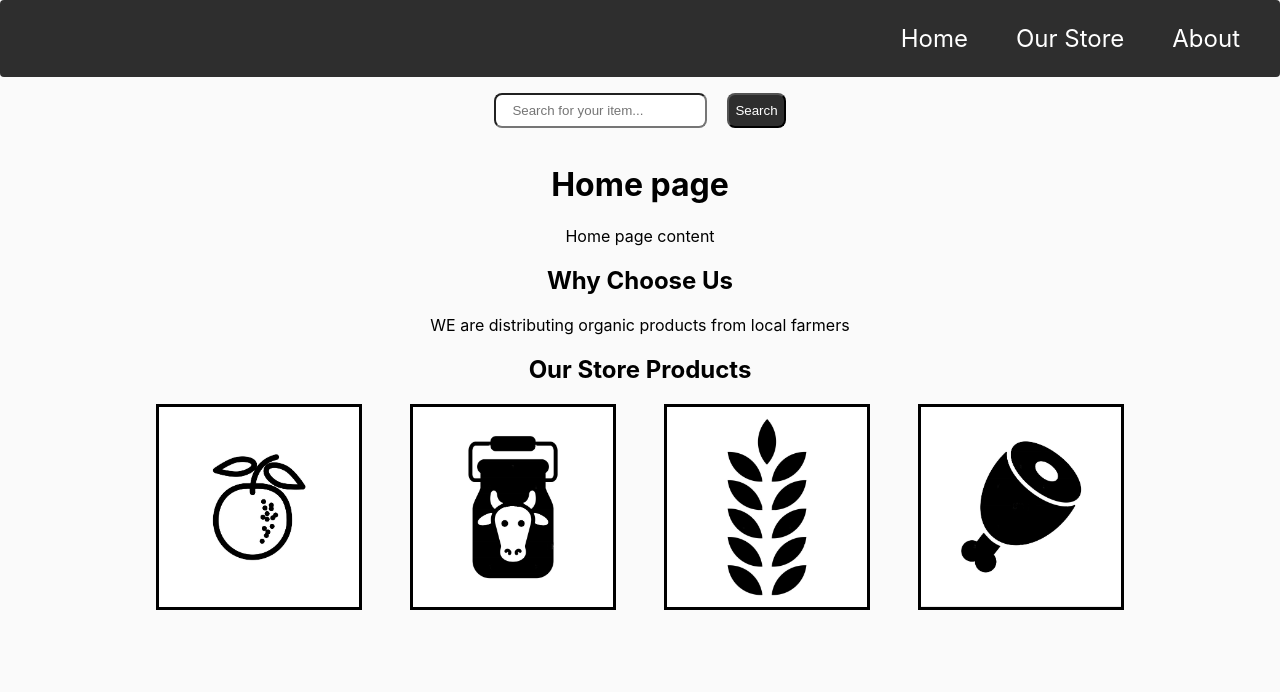
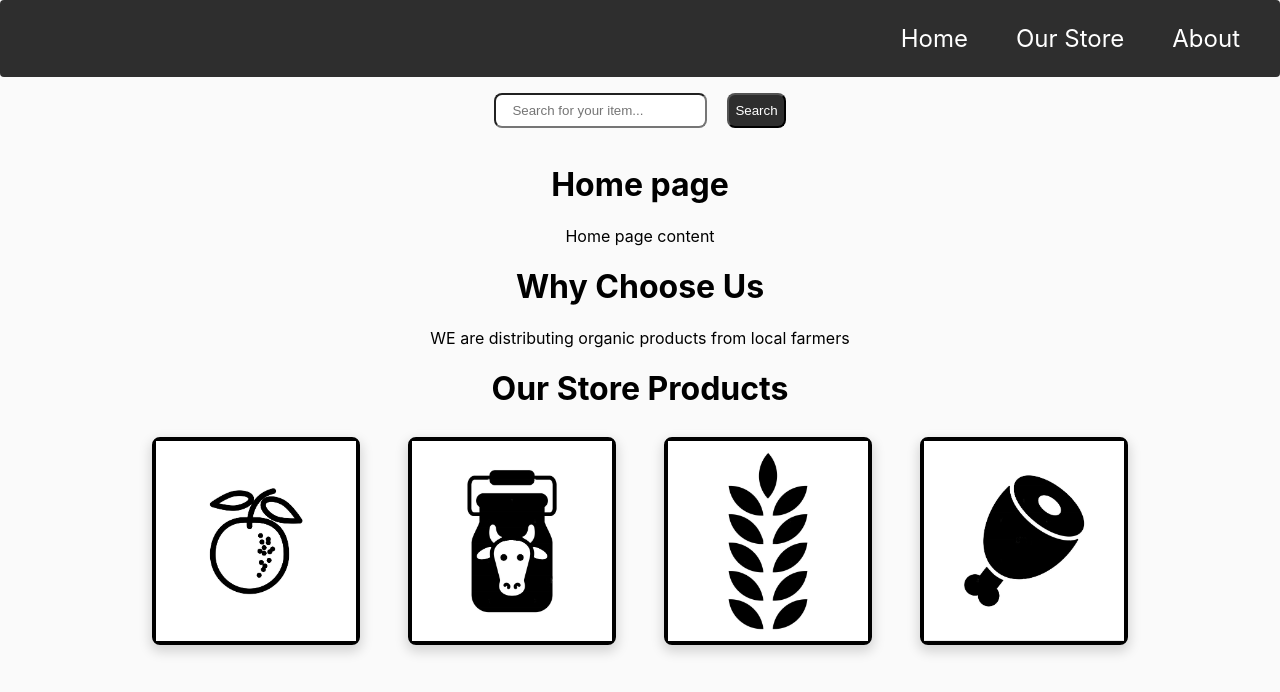
Before and after one commit to stevelaschan/next.js-ecommerce-store, a Next.js app: page / in a window 1280 px wide. Shown: the top 692 px of the page. Built offline with nearby package versions, Linux system fonts and the light colour scheme.

Commit message:
Add hover effect and shadow to icon

```diff
--- a/pages/index.js
+++ b/pages/index.js
@@ -17,11 +17,6 @@ const homePageStyle = css`
     justify-content: center;
   }
 
-  h2 {
-    display: flex;
-    justify-content: center;
-  }
-
   p {
     display: flex;
     justify-content: center;
@@ -36,29 +31,58 @@ const iconStyle = css`
 
 const fruitsIconStyle = css`
   display: flex;
-  border: 3px solid black;
-  margin-left: 24px;
-  margin-right: 24px;
+  border: 4px solid black;
+  margin: 12px 24px;
+  border-radius: 8px;
+  box-shadow: 0 5px 12px 2px rgba(0, 0, 0, 0.15);
+  transform: translate3d(0, -5px, 5px);
+
+  :hover {
+    cursor: pointer;
+    transform: translate3d(0, 0, 0);
+  }
 `;
 
 const dairyProductsIconStyle = css`
   display: flex;
-  border: 3px solid black;
-  margin-left: 24px;
-  margin-right: 24px;
+  border: 4px solid black;
+  margin: 12px 24px;
+  border-radius: 8px;
+  box-shadow: 0 5px 12px 2px rgba(0, 0, 0, 0.15);
+  transform: translate3d(0, -5px, 5px);
+
+  :hover {
+    cursor: pointer;
+    transform: translate3d(0, 0, 0);
+  }
 `;
 
 const cerealIconStyle = css`
   display: flex;
-  border: 3px solid black;
-  margin-left: 24px;
-  margin-right: 24px;
+  border: 4px solid black;
+  margin: 12px 24px;
+  border-radius: 8px;
+  box-shadow: 0 5px 12px 2px rgba(0, 0, 0, 0.15);
+  transform: translate3d(0, -5px, 5px);
+
+  :hover {
+    cursor: pointer;
+    transform: translate3d(0, 0, 0);
+  }
 `;
+
 const meatIconStyle = css`
   display: flex;
-  border: 3px solid black;
-  margin-left: 24px;
-  margin-right: 24px;
+  border: 4px solid black;
+  margin: 12px 24px;
+  border-radius: 8px;
+  box-shadow: 0 5px 12px 2px rgba(0, 0, 0, 0.15);
+  transform: translate3d(0, -5px, 5px);
+
+  :hover {
+    cursor: pointer;
+    transform: translate3d(0, 0, 0);
+  }
 `;
 
 export default function Home() {
@@ -72,9 +96,9 @@ export default function Home() {
         <div>
           <h1>Home page</h1>
           <p>Home page content</p>
-          <h2>Why Choose Us</h2>
+          <h1>Why Choose Us</h1>
           <p>WE are distributing organic products from local farmers</p>
-          <h2>Our Store Products</h2>
+          <h1>Our Store Products</h1>
         </div>
         {/* {itemDatabase.map((item) => {
           return (
```
